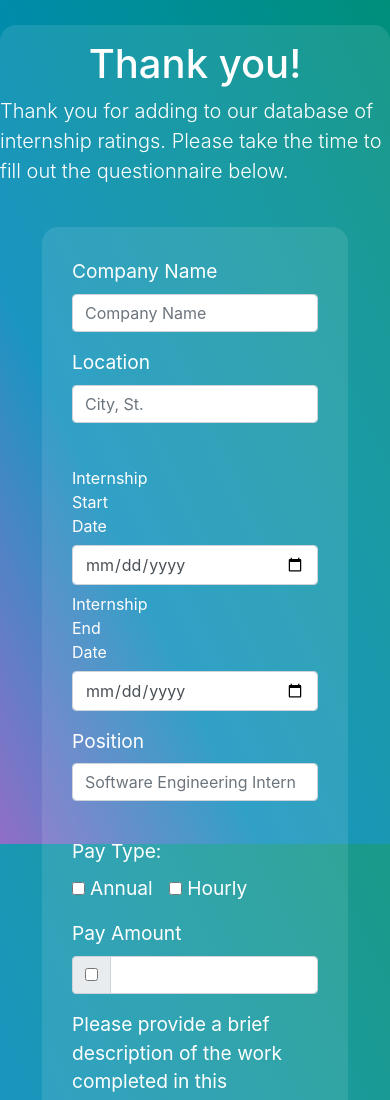
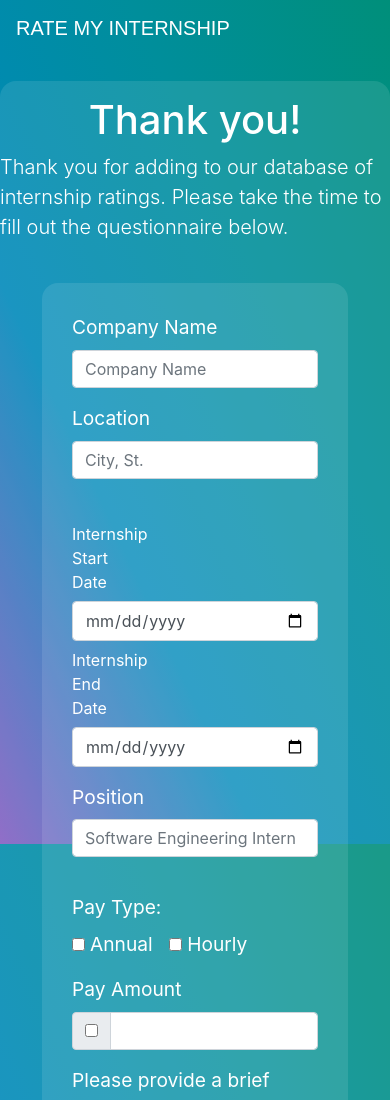
Before and after one commit to Aly-Tomato/ratemyinternship, a plain HTML site: page contribute.html in a window 390 px wide. Shown: the top 1100 px of the page. Drawn offline with nearby package versions, Linux system fonts and the light colour scheme.

Commit message:
add nav bar to contributions. link index to contribution page

```diff
--- a/contribute.html
+++ b/contribute.html
@@ -7,6 +7,35 @@
     <link rel="stylesheet" type="text/css" href="https://cdnjs.cloudflare.com/ajax/libs/twitter-bootstrap/4.0.0/css/bootstrap.min.css"/>
 </head>
 <body>
+<!-- Navbar with Home, about, documentation, contribute(rate an internship)  -->
+<nav class="navbar navbar-expand-lg navbar-custom" id="navbar-custom">
+    <a class="navbar-brand" href="index.html">RATE MY INTERNSHIP</a>
+    <button
+            class="navbar-toggler"
+            type="button"
+            data-toggle="collapse"
+            data-target="#navbarNav"
+            aria-controls="navbarNav"
+            aria-expanded="false"
+            aria-label="Toggle navigation"
+    >
+        <span class="navbar-toggler-icon"></span>
+    </button>
+    <div class="collapse navbar-collapse" id="navbarNav">
+        <ul class="navbar-nav">
+            <li class="nav-item active">
+                <a class="nav-link" href="#">ABOUT</a>
+            </li>
+            <li class="nav-item">
+                <a class="nav-link" href="documentation.html">DOCUMENTATION</a>
+            </li>
+            <li class="nav-item">
+                <a class="nav-link" href="contribute.html">ADD A REVIEW</a>
+            </li>
+        </ul>
+    </div>
+</nav>
+
 <div class="container">
     <header>
         <div class="row justify-content-center">
--- a/static/css/contribute.css
+++ b/static/css/contribute.css
@@ -51,3 +51,14 @@ label{
 .form-group.row{
     padding-top:20px;
 }
+
+.navbar-custom .navbar-brand,
+.navbar-custom .navbar-text,
+.navbar-custom a {
+    color: white;
+    font-family: "Roboto Mono", sans-serif, monospace;
+}
+
+.navbar-custom a:hover {
+    border-bottom: solid #845ec2 1px;
+}
```
Also changed, not shown: index.html (+5 -5 lines).
